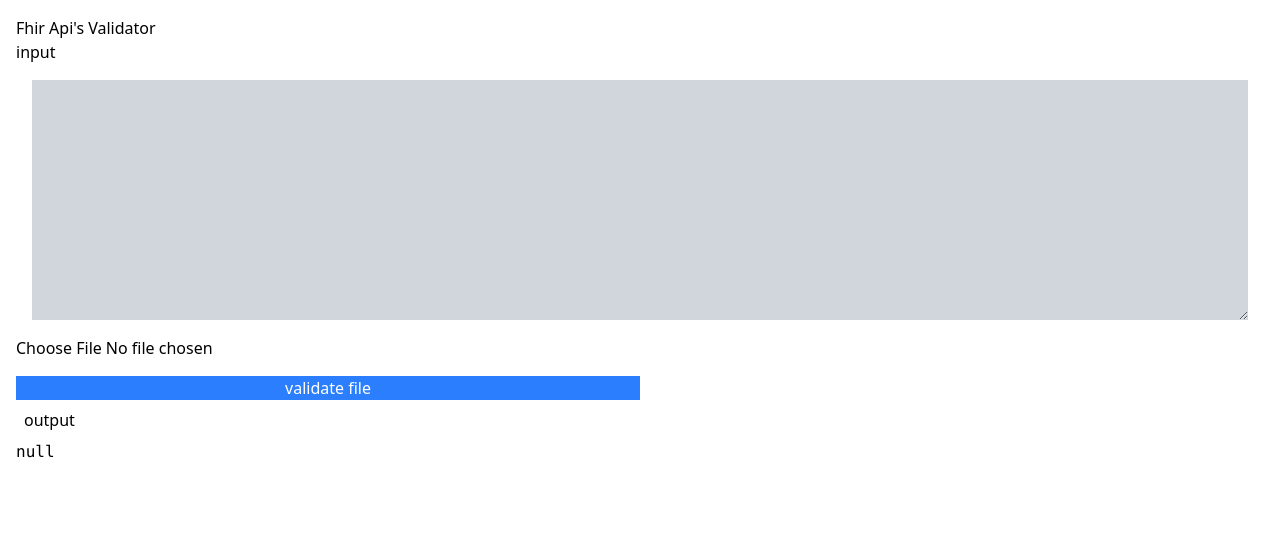
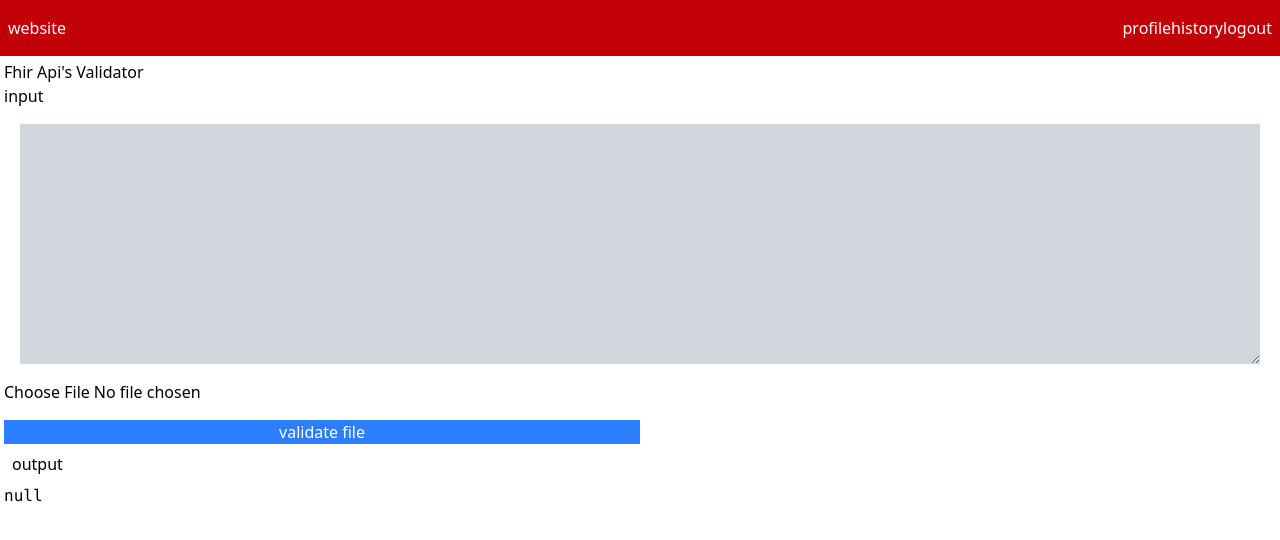
Before and after one commit to harshkunz/FHIR-APIs-Validator, a React (Vite) app: page / in a window 1280 px wide. Shown: the top 540 px of the page. Built offline with nearby package versions, Linux system fonts and the light colour scheme.

Commit message:
structure navbar

```diff
--- a/src/components/Navbar.jsx
+++ b/src/components/Navbar.jsx
@@ -0,0 +1,41 @@
+import { useState, useContext } from 'react';
+import { Link, useNavigate } from 'react-router-dom';
+
+const Navbar = () => {
+    const isLoggedIn = false;
+
+  return (
+    <nav className='fixed top-0 w-full z-99 bg-red-700 flex justify-between items-center h-14 p-2 text-white'>
+        <div>
+            <h3>website</h3>
+        </div>
+
+        <div className=''>
+            {isLoggedIn ? (
+                <>
+                <Link>
+                    <span>signUp</span>
+                </Link>
+                <Link>
+                    <span>login</span>
+                </Link>
+                </>
+            ) : (
+                <>
+                <Link>
+                    <span>profile</span>
+                </Link>
+                <Link>
+                    <span>history</span>
+                </Link>
+                <button>
+                    <span>logout</span>
+                </button>
+                </>
+            )}
+        </div>
+    </nav>
+  )
+}
+
+export default Navbar;
--- a/src/pages/Home.jsx
+++ b/src/pages/Home.jsx
@@ -1,4 +1,5 @@
 import { useState, useEffect } from 'react';
+import Navbar from '../components/Navbar';
 import axios from 'axios';
 
 const Home = () => {
@@ -47,7 +48,9 @@ const Home = () => {
   }
 
   return (
-    <div className='flex flex-col p-4'>
+    <div>
+      <Navbar />
+      <div className='flex flex-col mx-1 my-15'>
       <h1 className=''>Fhir Api's Validator</h1>
       <h2>input</h2>
       <textarea
@@ -79,6 +82,8 @@ const Home = () => {
         </pre>
       </div>
     </div>
+    </div>
+
   )
 }
 
```
